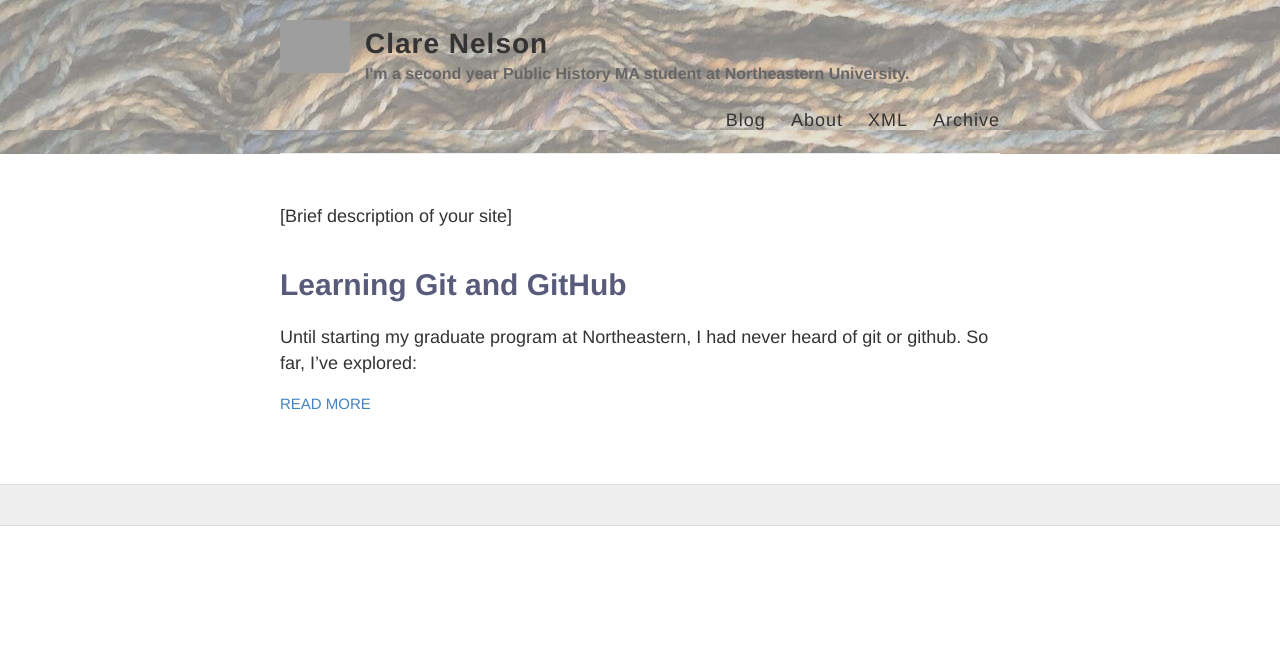
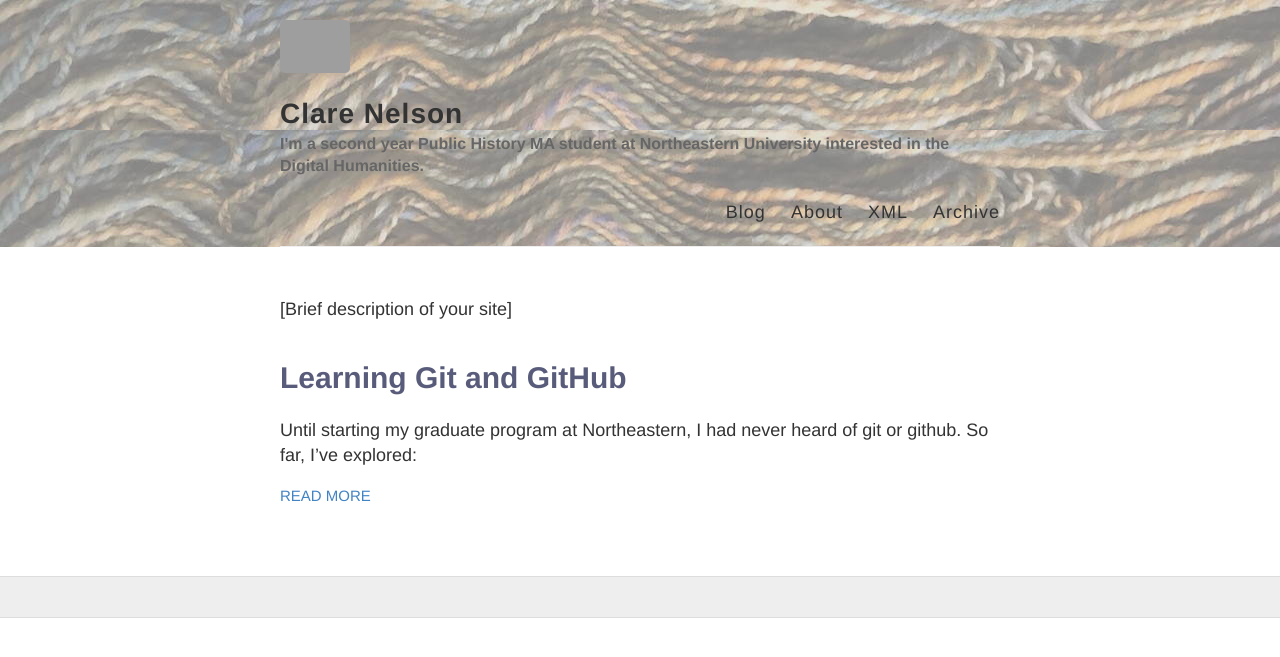
Before and after one commit to nelson-cla/nelson-cla.github.io, a Jekyll site: the page built from index.html, in a window 1280 px wide. Shown: the top 657 px of the page. Built offline with Jekyll 4.4.1, drawn with Linux system fonts in a browser that asks for light colours; grey boxes are pictures that could not be loaded.

Commit message:
Update Bio, Image and Name

```diff
--- a/_config.yml
+++ b/_config.yml
@@ -6,7 +6,7 @@
 name: Clare Nelson
 
 # Short bio or description (displayed in the header)
-description: I'm a second year Public History MA student at Northeastern University.
+description: I'm a second year Public History MA student at Northeastern University interested in the Digital Humanities.
 
 # URL of your avatar or profile pic
 avatar: https://raw.githubusercontent.com/[nelson-cla]/[nelson-cla].github.io/master/images/[Nelson].jpg
```
